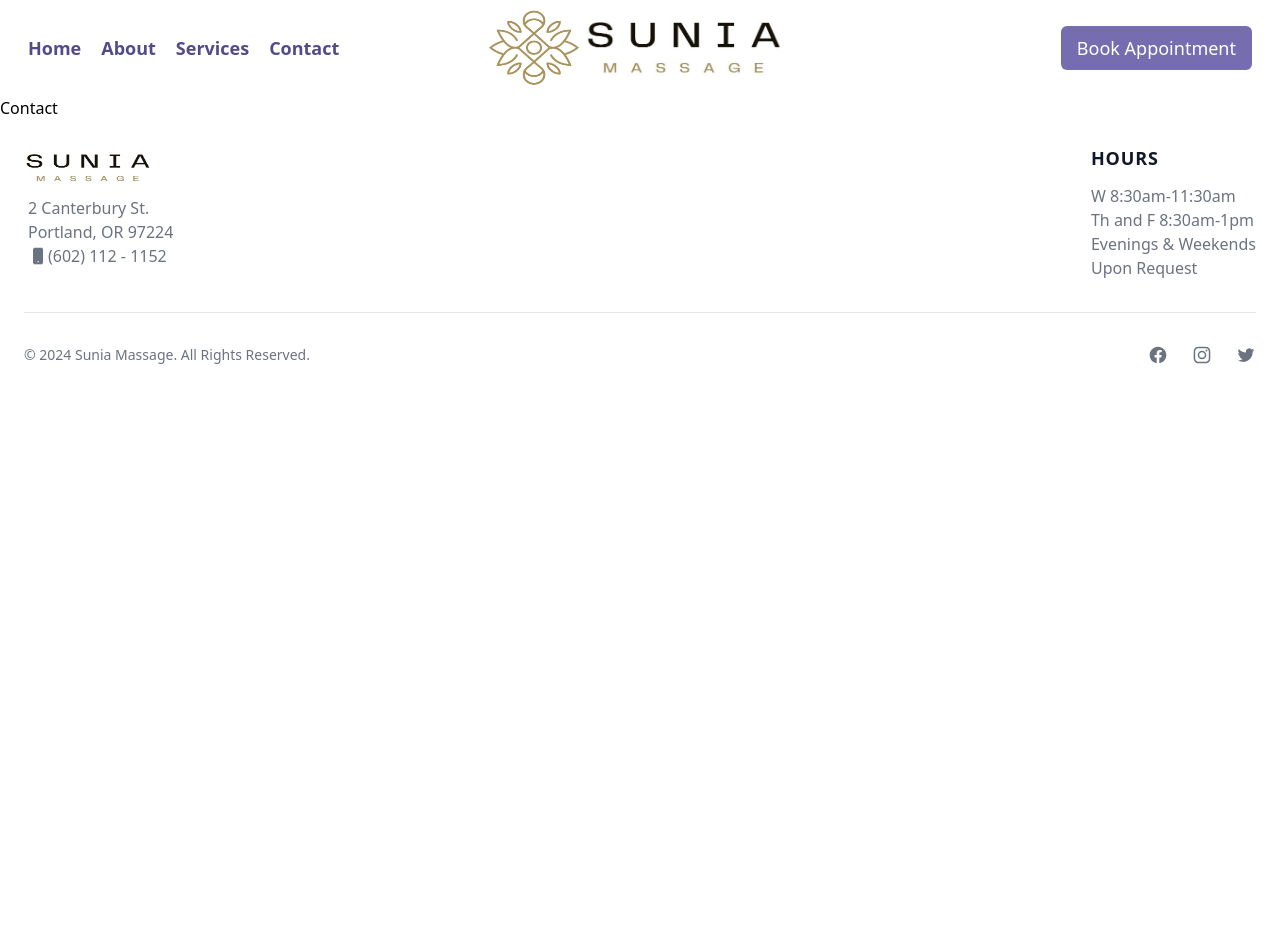
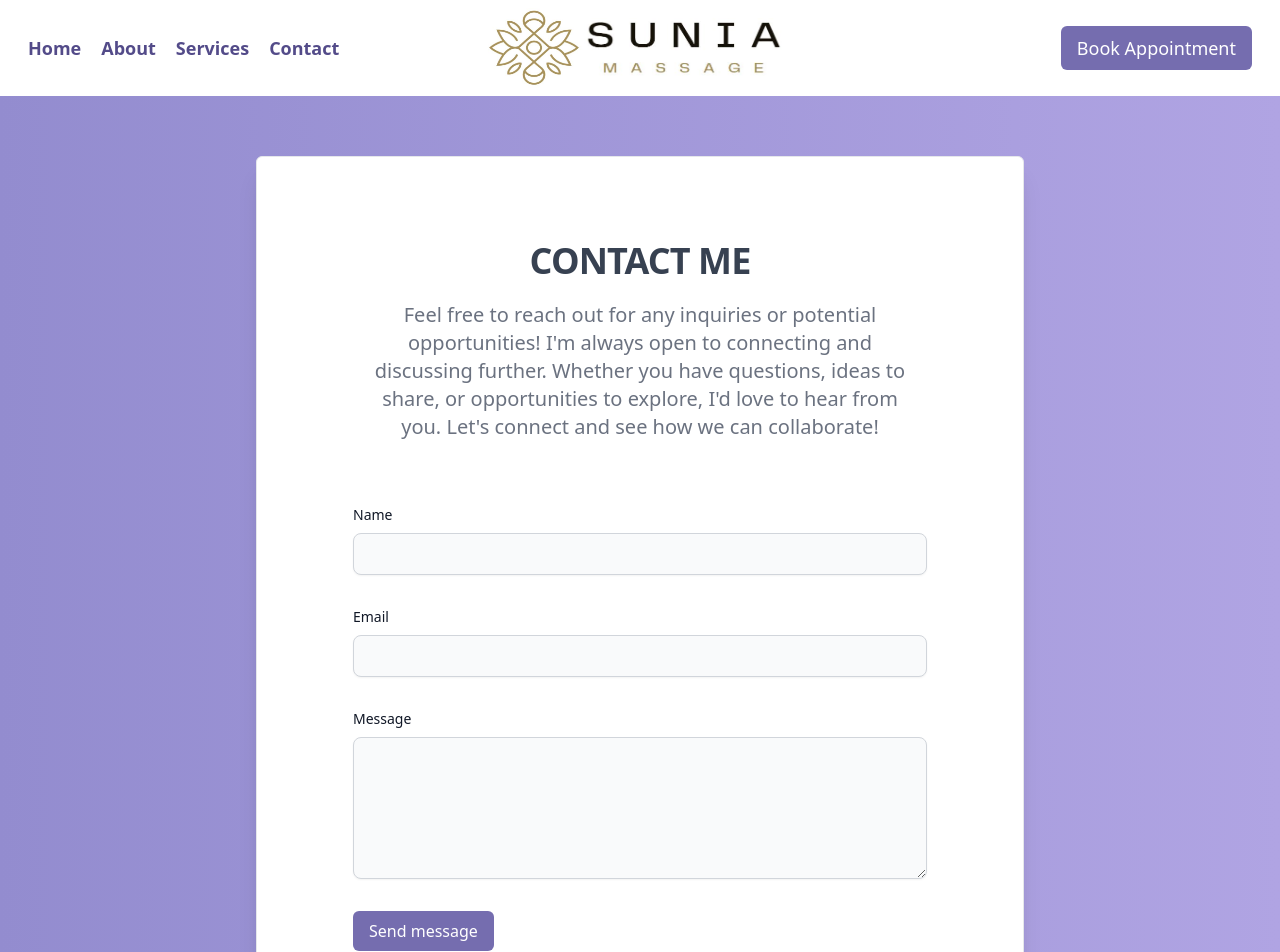
Before and after one commit to ShawnRSidwell/suniamassage, a React (Vite) app: page /contact in a window 1280 px wide. Shown: the top 952 px of the page. Before the commit the page ends 800 px from the top, so only its background shows below. Built offline with nearby package versions, Linux system fonts and the light colour scheme; no server answers.

Commit message:
Add Contact section

```diff
--- a/package.json
+++ b/package.json
@@ -10,6 +10,8 @@
     "preview": "vite preview"
   },
   "dependencies": {
+    "@emailjs/browser": "^4.3.3",
+    "emailjs-com": "^3.2.0",
     "react": "^18.2.0",
     "react-dom": "^18.2.0",
     "react-icons": "^5.2.1"
--- a/src/pages/Contact.jsx
+++ b/src/pages/Contact.jsx
@@ -1,5 +1,35 @@
+import Email from "../ui/Email";
+import Headline from "../ui/Headline";
+
+const date = new Date().getFullYear();
+
 function Contact() {
-  return <div id="contact">Contact</div>;
+  return (
+    <div
+      id="contact"
+      className="bg-gradient-to-r from-[#938ccf] to-[#b0a4e3] md:bg-[#938ccf] py-5 pb-8"
+    >
+      <section className="gradientbackground p-3 md:pt-10 flex flex-col justify-center items-center">
+        <div
+          id="contact"
+          className="py-8 lg:py-16 px-4 mx-auto max-w-screen-md bg-white rounded-md md:border-[1px]  shadow-xl"
+        >
+          <Headline className="text-center my-5">Contact Me</Headline>
+
+          <p className="mb-8 lg:mb-16 font-light text-center text-gray-500  sm:text-xl md:size-3/4 md:mx-auto">
+            Feel free to reach out for any inquiries or potential opportunities!
+            I&#39;m always open to connecting and discussing further. Whether
+            you have questions, ideas to share, or opportunities to explore,
+            I&#39;d love to hear from you. Let&#39;s connect and see how we can
+            collaborate!
+          </p>
+          <div>
+            <Email />
+          </div>
+        </div>
+      </section>
+    </div>
+  );
 }
 
 export default Contact;
--- /dev/null
+++ b/src/ui/Email.jsx
@@ -0,0 +1,109 @@
+import emailjs from "emailjs-com";
+import { useState } from "react";
+import Button from "./Button";
+
+const SERVICE_ID = import.meta.env.VITE_EMAIL_SERVICE_ID;
+const TEMPLATE_ID = import.meta.env.VITE_EMAIL_TEMPLATE_ID;
+const USER_ID = import.meta.env.VITE_EMAIL_USER_ID;
+
+function Email() {
+  const [formData, setFormData] = useState({
+    email: "",
+    subject: "",
+    message: "",
+  });
+
+  const handleChange = (e) => {
+    const { name, value } = e.target;
+    setFormData((prevData) => ({
+      ...prevData,
+      [name]: value,
+    }));
+  };
+
+  const handleSubmit = (e) => {
+    e.preventDefault();
+    emailjs
+      // .sendForm("YOUR_SERVICE_ID", "YOUR_TEMPLATE_ID", e.target, "YOUR_USER_ID")
+      .sendForm(SERVICE_ID, TEMPLATE_ID, e.target, USER_ID)
+      .then(
+        (result) => {
+          console.log("Email sent successfully:", result.text);
+          alert("Email sent successfully!");
+          setFormData({
+            email: "",
+            subject: "",
+            message: "",
+          });
+        },
+        (error) => {
+          console.error("Error sending email:", error);
+          alert("Failed to send email. Please try again later.");
+        }
+      );
+  };
+
+  return (
+    <section>
+      <div>
+        <form onSubmit={handleSubmit} className="space-y-8 md:px-20">
+          <div>
+            <label
+              htmlFor="email"
+              className="block mb-2 text-sm font-medium text-gray-900 "
+            >
+              Name
+            </label>
+            <input
+              className="shadow-sm bg-gray-50 border border-gray-300 text-gray-900 text-sm rounded-lg focus:ring-primary-500 focus:border-primary-500 block w-full p-2.5 "
+              type="email"
+              id="email"
+              name="email"
+              value={formData.email}
+              onChange={handleChange}
+              required
+            />
+          </div>
+          <div>
+            <label
+              htmlFor="email"
+              className="block mb-2 text-sm font-medium text-gray-900 "
+            >
+              Email
+            </label>
+            <input
+              className="shadow-sm bg-gray-50 border border-gray-300 text-gray-900 text-sm rounded-lg focus:ring-primary-500 focus:border-primary-500 block w-full p-2.5 "
+              type="email"
+              id="email"
+              name="email"
+              value={formData.email}
+              onChange={handleChange}
+              required
+            />
+          </div>
+
+          <div className="sm:col-span-2">
+            <label
+              htmlFor="message"
+              className="block mb-2 text-sm font-medium text-gray-900 "
+            >
+              Message
+            </label>
+            <textarea
+              className="block p-2.5 w-full text-sm text-gray-900 bg-gray-50 rounded-lg shadow-sm border border-gray-300 focus:ring-primary-500 focus:border-primary-500 "
+              id="message"
+              name="message"
+              value={formData.message}
+              onChange={handleChange}
+              rows="6"
+              required
+            />
+          </div>
+          <Button type={"submit"}>Send message</Button>
+        </form>
+      </div>
+    </section>
+  );
+}
+
+export default Email;
```
Also changed, not shown: 1 other file (tests, documents, lock files or other folders).
